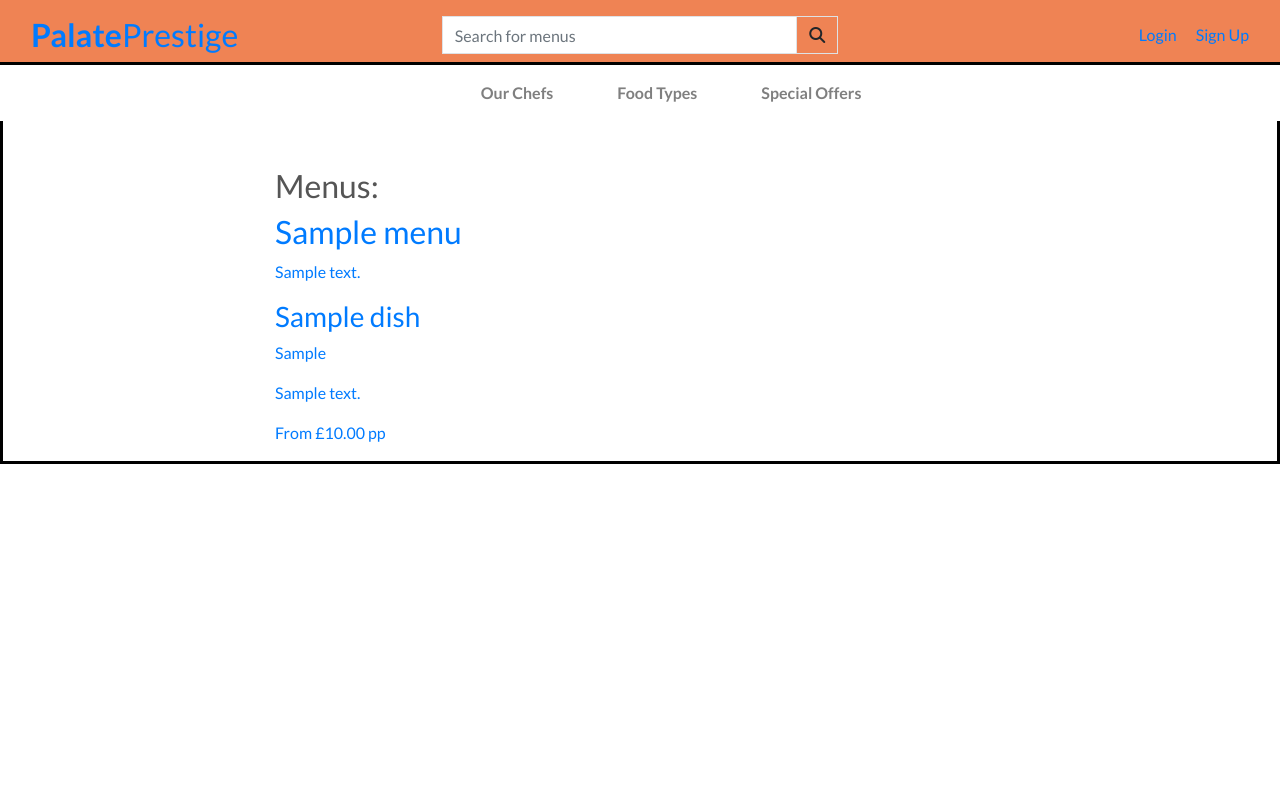
After one commit to JiiXaa/PalatePrestige, a Django app: page /menus/ in a window 1280 px wide. The commit adds this page. Run offline with Django 3.2, Linux system fonts and the light colour scheme; tables that the repository leaves empty hold one stand-in row (values such as "Sample post"); some libraries are stand-ins or nearby versions.

Commit message:
Added SORT by categories and search input for menu queries.

```diff
--- /dev/null
+++ b/menus/templates/menus.html
@@ -0,0 +1,50 @@
+{% extends "base.html" %}
+{% load static %}
+
+{% block extra_js %}
+    <!-- Chef's availability JS -->
+    <script src="{% static 'js/bookings/index.js' %}"></script>
+{% endblock %}
+
+{% block extra_css %}
+{% endblock %}
+
+{% block page_header %}
+  <div class="container header-container">
+    <div class="row">
+      <div class="col"></div>
+    </div>
+  </div>
+{% endblock %}
+
+{% block content %}
+  <div class="overlay"></div>
+  <div class="container fluid">
+    <div class="row">
+      <div class="col-12 col-md-6 col-lg-4 offset-lg-2">
+        <h2>Menus:</h2>
+        {% if user.is_authenticated and user.chef %}
+        <a href="{% url 'add_menu' %}" class="btn btn-primary">Add Menu</a>
+        {% endif %}
+        {% for menu in all_menus %}
+          <div class="row">
+            <div class="col-12">
+              <a href="{% url 'menu_detail' menu_id=menu.id %}">
+                <div>
+                  <h2>{{ menu.title }}</h2>
+                  <p>{{ menu.description }}</p>
+                  {% for dish in menu.dishes.all %}
+                    <h3>{{ dish.name }}</h3>
+                    <p>{{ dish.category }}</p>
+                    <p>{{ dish.description }}</p>
+                  {% endfor %}
+                  <p>From &#163;{{ menu.price }} pp </p>
+                </div>
+              </a>
+            </div>
+        </div>
+        {% endfor %}
+      </div>
+    </div>
+  </div>
+{% endblock %}
--- a/menus/views.py
+++ b/menus/views.py
@@ -1,7 +1,8 @@
-from django.shortcuts import render, redirect, get_object_or_404
+from django.shortcuts import render, redirect, get_object_or_404, reverse
 from django.contrib.auth.decorators import login_required
 from django.contrib import messages
 from django.core.exceptions import ValidationError
+from django.db.models import Q
 
 from .models import Menu, Dish, MenuCategory
 from .forms import MenuForm, MenuCategoryForm, DishForm
@@ -10,12 +11,31 @@ from .forms import MenuForm, MenuCategoryForm, DishForm
 def all_menus(request):
     """A view to display all menus, including sorting and search queries"""
     all_menus = Menu.objects.all()
+    query = None
+    categories = None
+
+    if request.GET:
+        if "category" in request.GET:
+            categories = request.GET["category"].split(",")
+            all_menus = all_menus.filter(menu_category__name__in=categories)
+            categories = MenuCategory.objects.filter(name__in=categories)
+
+    if "q" in request.GET:
+        query = request.GET["q"]
+        if not query:
+            messages.error(request, "You didn't enter any search criteria!")
+            return redirect(reverse("menus"))
+        queries = Q(title__icontains=query) | Q(description__icontains=query)
+
+        all_menus = all_menus.filter(queries)
 
     context = {
         "all_menus": all_menus,
+        "search_term": query,
+        "current_categories": categories,
     }
 
-    return render(request, "menus/menus.html", context)
+    return render(request, "menus.html", context)
 
 
 @login_required
--- a/templates/base.html
+++ b/templates/base.html
@@ -46,9 +46,9 @@
           </a>
         </div>
         <div class="col-12 col-lg-4 my-auto py-1 py-lg-0">
-          <form method="GET" action="">
+          <form method="GET" action="{% url 'menus' %}">
             <div class="input-group w-100">
-              <input type="text" name="q" placeholder="Search for a Chef" class="form-control border border-black rounded-0" >
+              <input type="text" name="q" placeholder="Search for menus" class="form-control border border-black rounded-0" >
               <div class="input-group-append">
                 <button type="submit" class="form-control btn btn-black border border-black rounded-0">
                   <span class="icon">
--- a/templates/includes/main-nav.html
+++ b/templates/includes/main-nav.html
@@ -17,11 +17,11 @@
               Food Types
           </a>
           <div class="dropdown-menu border-0" aria-labelledby="clothing-link">
-              <a href="" class="dropdown-item">European</a>
-              <a href="" class="dropdown-item">Indian</a>
-              <a href="" class="dropdown-item">Thai</a>
-              <a href="" class="dropdown-item">Japanese</a>
-              <a href="" class="dropdown-item">All types</a>
+              <a href="{% url 'menus'%}?category=Mediterranean" class="dropdown-item">Mediterranean</a>
+              <a href="{% url 'menus'%}?category=Indian" class="dropdown-item">Indian</a>
+              <a href="{% url 'menus'%}?category=Thai" class="dropdown-item">Thai</a>
+              <a href="{% url 'menus'%}?category=Japanese" class="dropdown-item">Japanese</a>
+              <a href="{% url 'menus'%}" class="dropdown-item">All types</a>
           </div>
       </li>
 
```
